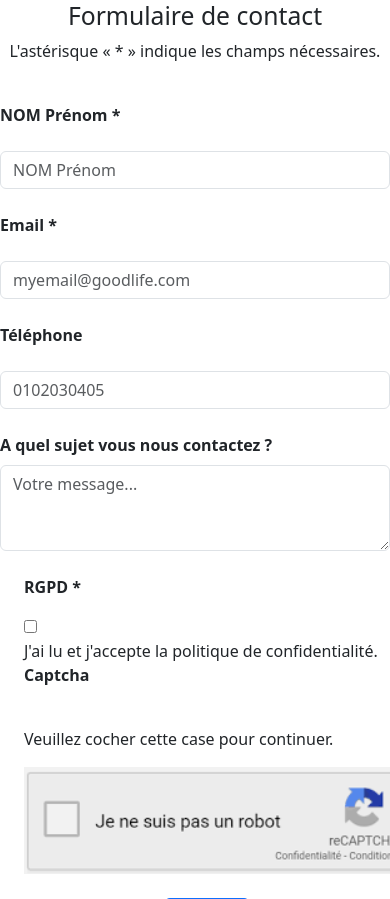
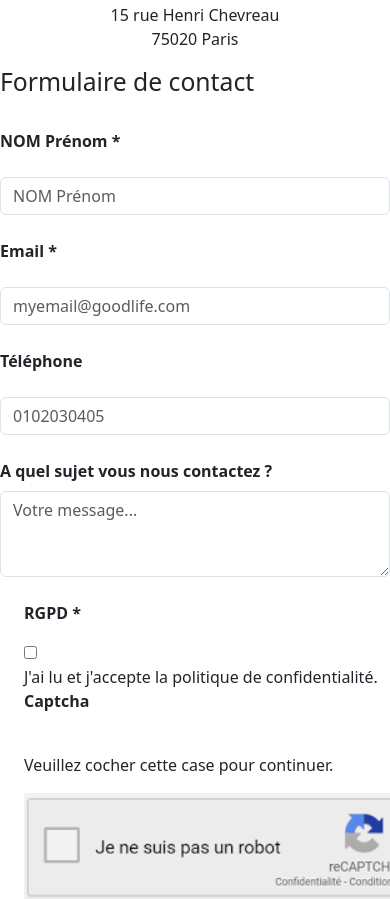
Before and after one commit to Adelejouneau/toits-unis, a Symfony app: template templates/contact/index.html.twig in a window 390 px wide; the page is wider, and only the part inside the window is pictured. Shown: the part 663-1562 px from the top of that part. Run offline with Twig, Linux system fonts and the light colour scheme; the template is opened without the code that fills it, so the values that code supplies are empty; some libraries are stand-ins or nearby versions.

Commit message:
Update index.html.twig

```diff
--- a/templates/contact/index.html.twig
+++ b/templates/contact/index.html.twig
@@ -4,34 +4,50 @@
 {% block body %}
 	<div class="contact-container">
 		<div class="row">
-			<div class="col-sm-5 col-md-6 " style="text-align:center">
-				<p>Nous sommes joignables
-					<br>par téléphone au 01.77.32.56.61
-					<br>ainsi que par email à
-					<a href="mailto:contact@toitsunis.org">contact@toitsunis.org</a>
-				</p>
-				<p>Toits unis
-					<br>15 rue Henri Chevreau
-															75020 Paris</p>
 				{# Google maps intégré #}
-				<iframe src="https://www.google.com/maps/embed?pb=!1m18!1m12!1m3!1d2624.411929779011!2d2.386572075258653!3d48.869423299931654!2m3!1f0!2f0!3f0!3m2!1i1024!2i768!4f13.1!3m3!1m2!1s0x47e66dec95f16a43%3A0x9dce95c1a3524b8e!2s15%20Rue%20Henri%20Chevreau%2C%2075020%20Paris!5e0!3m2!1sfr!2sfr!4v1686927668321!5m2!1sfr!2sfr" width="600" height="450" style="border:0;" allowfullscreen="" loading="lazy" referrerpolicy="no-referrer-when-downgrade"></iframe>
+				<iframe src="https://www.google.com/maps/embed?pb=!1m18!1m12!1m3!1d2624.411929779011!2d2.386572075258653!3d48.869423299931654!2m3!1f0!2f0!3f0!3m2!1i1024!2i768!4f13.1!3m3!1m2!1s0x47e66dec95f16a43%3A0x9dce95c1a3524b8e!2s15%20Rue%20Henri%20Chevreau%2C%2075020%20Paris!5e0!3m2!1sfr!2sfr!4v1686927668321!5m2!1sfr!2sfr" width="600" height="450" style="border:0;" allowfullscreen="" loading="lazy" referrerpolicy="no-referrer-when-downgrade" class="googlemaps"></iframe>
 			</div>
 			{# Formulaire contact #}
 			<div class="col-sm-5 offset-sm-2 col-md-6 offset-md-0">
 				<div id="contact-title" style="text-align:center">
+{# Coordonnées #}
+				{# <div id="contact-adresse">
+								<p>Nous sommes joignables
+									<br>par téléphone au 01.77.32.56.61
+									<br>ainsi que par email à
+									<a href="mailto:contact@toitsunis.org">contact@toitsunis.org</a>
+								</p>
+								<p>Toits unis
+									<br>15 rue Henri Chevreau
+								</div>										75020 Paris</p> #}
+				<div id="contact-adresse">
+					<p>Nous sommes joignables
+						<br>par téléphone
+						<br>au 01.77.32.56.61
+						<br>ainsi que par email à
+						<br><a href="mailto:contact@toitsunis.org">contact@toitsunis.org</a>
+					</p>
+					<p>Toits unis
+						<br>15 rue Henri Chevreau
+						<br>75020 Paris</p>
+				</div>
+		</div>
 					<h2>Formulaire de contact</h2>
-					<p>
-						L'astérisque « * » indique les champs nécessaires.</p>
+
 				</div><br>
 				<p>
 					<label for="exampleFormControlInput1" class="form-label">
-						<strong>NOM Prénom *</strong>
+						<strong>NOM Prénom
+						<span class="astérix">*</span>
+					</strong>
 					</label>
 				</p>
 				<input type="email" class="form-control" id="contact-form" placeholder="NOM Prénom" required><br>
 				<p>
 					<label for="emailpgcontact" class="form-label">
-						<strong>Email *</strong>
+						<strong>Email<span class="astérix">
+							*</span>
+					</strong>
 					</label>
 				</p>
 				<input type="email" class="form-control" id="contact-form" placeholder="myemail@goodlife.com" required><br>
@@ -47,7 +63,9 @@
 				<textarea class="form-control" id="contact-form" rows="3" placeholder="Votre message..."></textarea><br>
 				<div class="form-check">
 					<p>
-						<strong>RGPD *</strong>
+						<strong>RGPD
+						<span class="astérix">*</span>
+					</strong>
 					</p>
 					{# checkbox #}
 					<input class="contact-form-check-input" type="checkbox" id="flexCheckDefault">
@@ -67,4 +85,4 @@
 			</div>
 		</div>
 	</div>
-</div>{% endblock %}
+</div></div>{% endblock %}
```
